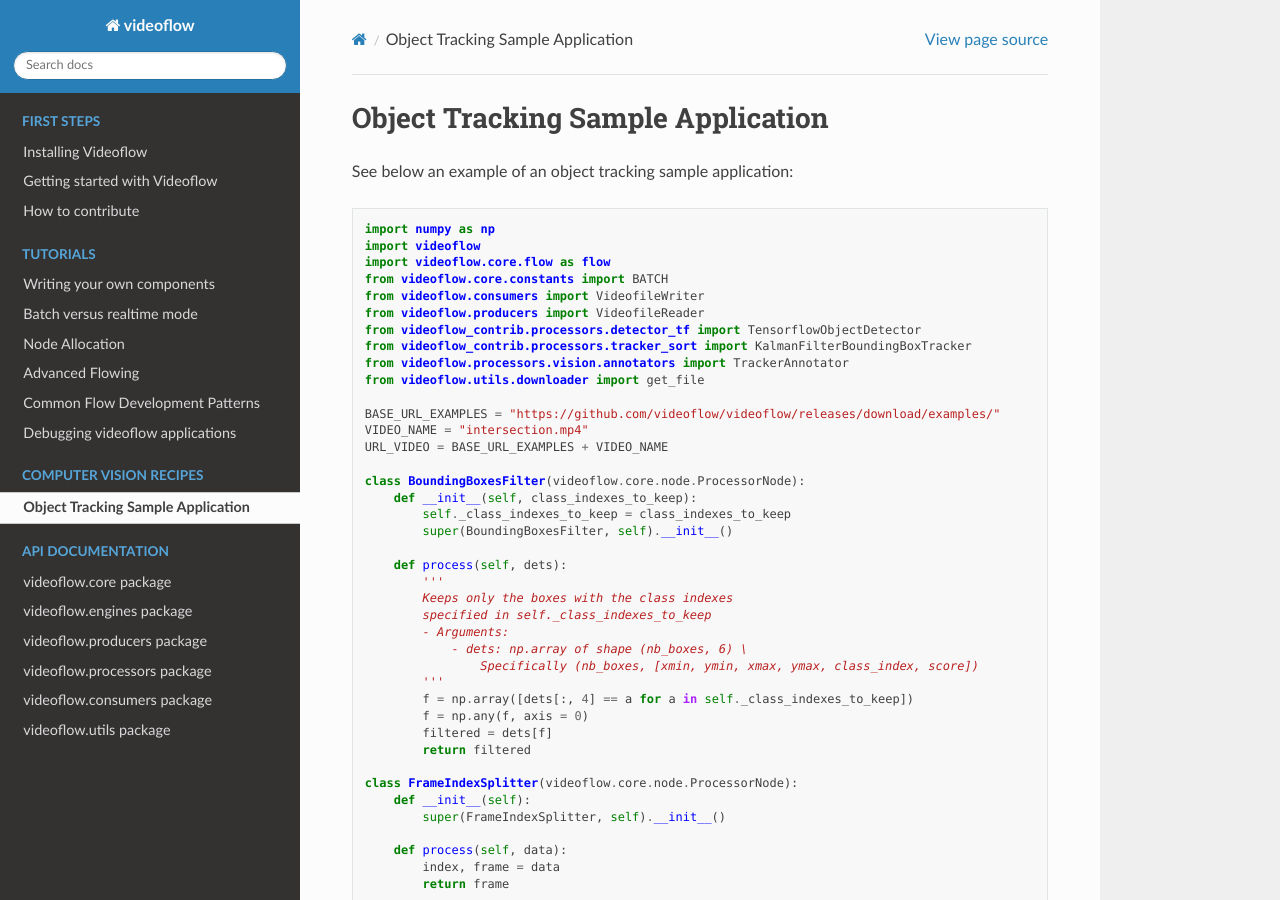
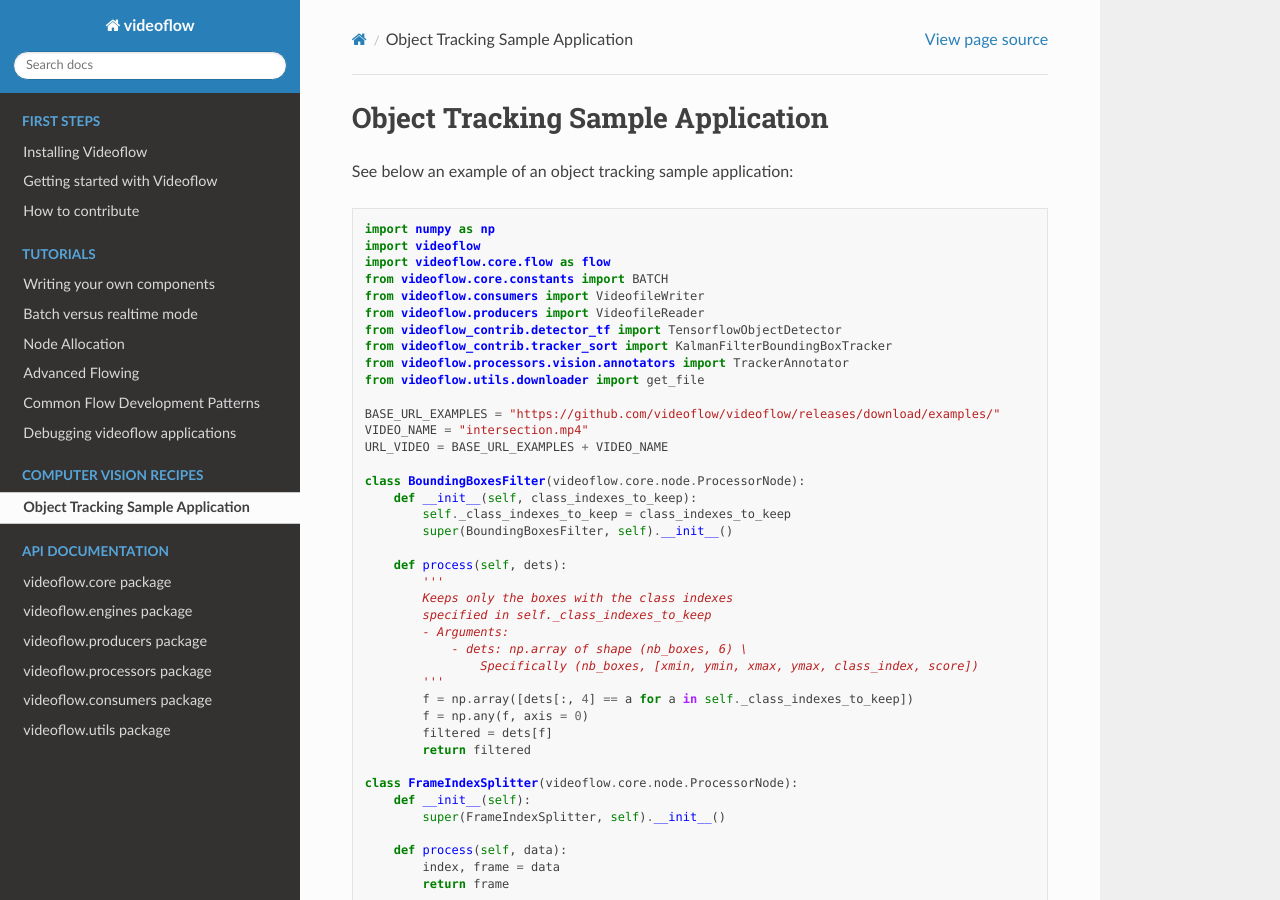
Before and after one commit to videoflow/videoflow, a Sphinx documentation site: the page built from docs/source/computer-vision-recipes/object-tracking-sample-application.rst, in a window 1280 px wide and 900 px high. Built offline with Sphinx 7.4.7 and the Read the Docs theme 2.0.0, drawn with Linux system fonts in a browser that asks for light colours.

Commit message:
Changed the object_detection and object_tracking examples to use the new videoflow_contrib packages

```diff
--- a/docs/source/computer-vision-recipes/object-tracking-sample-application.rst
+++ b/docs/source/computer-vision-recipes/object-tracking-sample-application.rst
@@ -9,8 +9,8 @@ See below an example of an object tracking sample application::
     from videoflow.core.constants import BATCH
     from videoflow.consumers import VideofileWriter
     from videoflow.producers import VideofileReader
-    from videoflow_contrib.processors.detector_tf import TensorflowObjectDetector
-    from videoflow_contrib.processors.tracker_sort import KalmanFilterBoundingBoxTracker
+    from videoflow_contrib.detector_tf import TensorflowObjectDetector
+    from videoflow_contrib.tracker_sort import KalmanFilterBoundingBoxTracker
     from videoflow.processors.vision.annotators import TrackerAnnotator
     from videoflow.utils.downloader import get_file
 
```
Also changed, not shown: README.md (+1 -1 lines).
